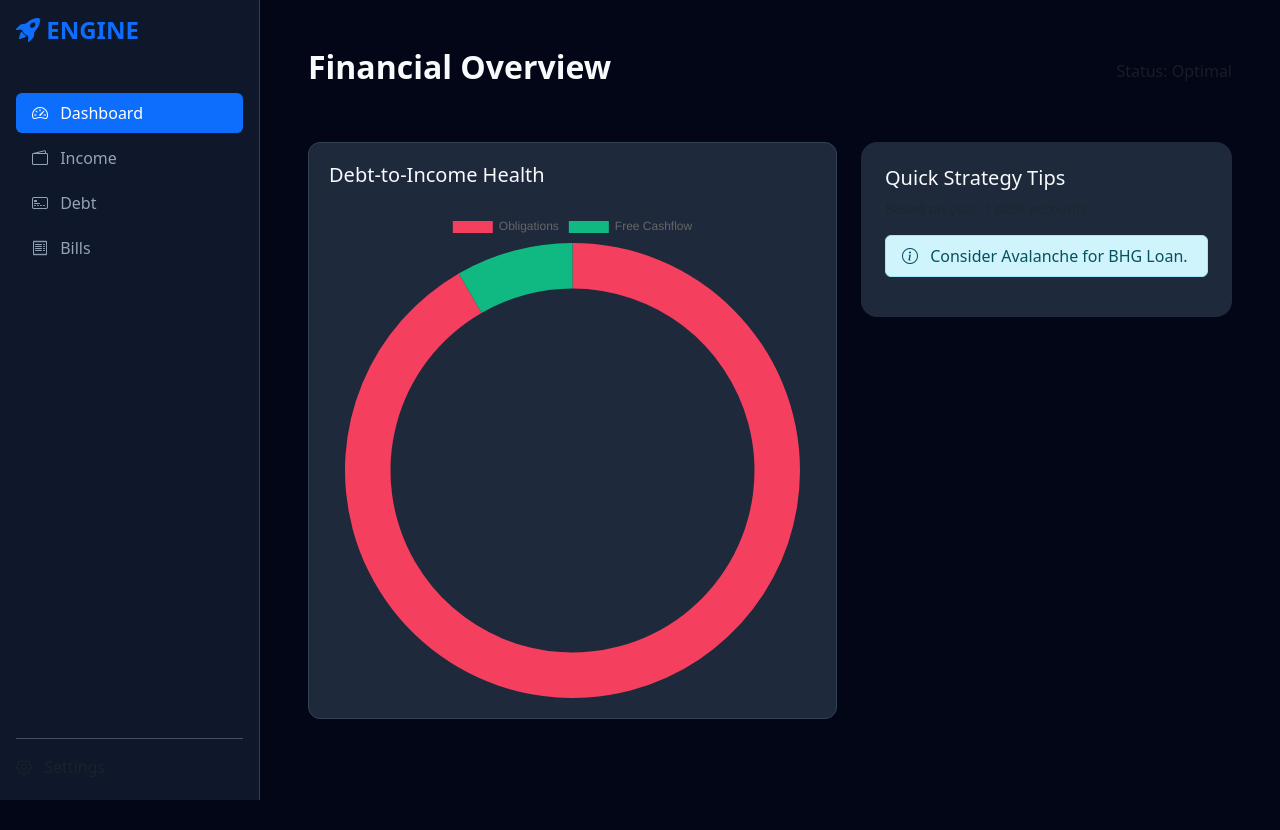
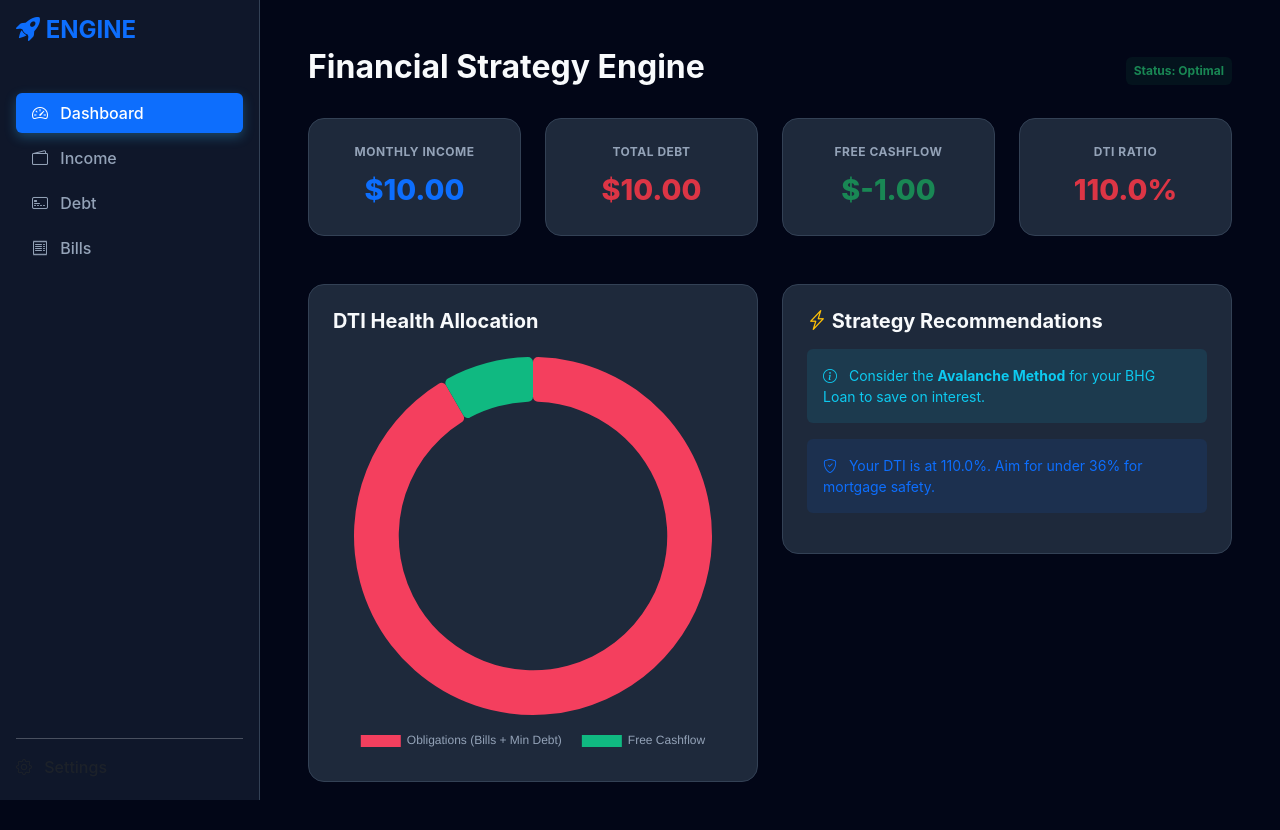
Before and after one commit to GrantM28/MadFinance, a Flask app: page / in a window 1280 px wide. Before the commit the page ends 800 px from the top, so only its background shows below. Run offline with Flask 3, Linux system fonts and the light colour scheme; tables that the repository leaves empty hold one stand-in row (values such as "Sample post").

Commit message:
ui changes

```diff
--- a/app/static/script.js
+++ b/app/static/script.js
@@ -0,0 +1,42 @@
+/**
+ * Finance Strategy Engine - Frontend Logic
+ */
+
+function initDtiChart(obligations, freeCashflow) {
+    const ctx = document.getElementById('dtiChart').getContext('2d');
+
+    // Check if chart already exists to prevent canvas errors
+    if (window.dtiChartInstance) {
+        window.dtiChartInstance.destroy();
+    }
+
+    window.dtiChartInstance = new Chart(ctx, {
+        type: 'doughnut',
+        data: {
+            labels: ['Obligations (Bills + Min Debt)', 'Free Cashflow'],
+            datasets: [{
+                data: [obligations, freeCashflow],
+                backgroundColor: [
+                    '#f43f5e', // Danger/Red
+                    '#10b981'  // Success/Green
+                ],
+                hoverOffset: 15,
+                borderWidth: 0,
+                borderRadius: 5
+            }]
+        },
+        options: {
+            cutout: '75%',
+            plugins: {
+                legend: {
+                    position: 'bottom',
+                    labels: {
+                        color: '#94a3b8',
+                        padding: 20,
+                        font: { size: 12, weight: '500' }
+                    }
+                }
+            }
+        }
+    });
+}
--- a/app/static/style.css
+++ b/app/static/style.css
@@ -4,85 +4,35 @@
     --card-bg: #1e293b;
     --primary: #38bdf8;
     --accent: #818cf8;
+    --text-muted: #94a3b8;
 }
 
-body { background-color: var(--bg-main); color: #f8fafc; overflow-x: hidden; }
+body { background-color: var(--bg-main); color: #f8fafc; font-family: 'Inter', sans-serif; }
 
-.sidebar {
-    width: 260px;
-    height: 100vh;
-    background: var(--side-nav);
-    position: fixed;
-    border-right: 1px solid #334155;
+/* Sidebar & Layout */
+.sidebar { width: 260px; height: 100vh; background: var(--side-nav); position: fixed; border-right: 1px solid #334155; }
+.content-area { margin-left: 260px; min-height: 100vh; }
+.nav-link { color: var(--text-muted); font-weight: 500; border-radius: 8px; margin-bottom: 5px; transition: 0.2s; }
+.nav-link:hover { background: rgba(56, 189, 248, 0.1); color: var(--primary); }
+.nav-link.active { background: var(--primary); color: #fff; box-shadow: 0 4px 12px rgba(56, 189, 248, 0.3); }
+
+/* Stat Cards & Metrics */
+.stat-card { background: var(--card-bg); border: 1px solid #334155; border-radius: 16px; padding: 1.5rem; transition: 0.3s; }
+.stat-card:hover { border-color: var(--primary); transform: translateY(-2px); }
+
+.metric-label { color: var(--text-muted); font-size: 0.75rem; text-transform: uppercase; font-weight: 700; letter-spacing: 0.5px; }
+.metric-value { font-size: 1.8rem; font-weight: 800; margin-top: 0.4rem; color: #fff; }
+
+/* FORM FIX: Legibility for Add Source/Debt/Bills */
+.form-control, .form-select {
+    background-color: #0f172a !important;
+    border: 1px solid #334155 !important;
+    color: #ffffff !important; /* Forces text to be white */
+    font-weight: 500;
 }
 
-.content-area { margin-left: 260px; min-height: 100vh; }
+.form-control::placeholder { color: #475569; }
+.form-control:focus { border-color: var(--primary) !important; box-shadow: 0 0 0 2px rgba(56, 189, 248, 0.2); outline: none; }
 
-.nav-link { color: #94a3b8; font-weight: 500; border-radius: 8px; margin-bottom: 5px; }
-.nav-link:hover { background: rgba(56, 189, 248, 0.1); color: var(--primary); }
-.nav-link.active { background: var(--primary); color: #fff; }
-
-.stat-card {
-    background: var(--card-bg);
-    border: 1px solid #334155;
-    border-radius: 12px;
-    padding: 1.5rem;
-}
-
-.chart-container {
-    background: var(--card-bg);
-    padding: 20px;
-    border-radius: 12px;
-    border: 1px solid #334155;
-}
-
-.stat-card {
-    background: var(--card-bg);
-    border: 1px solid var(--border-color);
-    border-radius: 16px;
-    padding: 1.5rem;
-    transition: transform 0.2s ease;
-}
-
-.stat-card:hover {
-    transform: translateY(-4px);
-    border-color: var(--primary);
-}
-
-.metric-label {
-    color: var(--text-muted);
-    font-size: 0.75rem;
-    text-transform: uppercase;
-    font-weight: 700;
-}
-
-.metric-value {
-    font-size: 1.75rem;
-    font-weight: 800;
-    margin-top: 0.5rem;
-}
-
-.list-container {
-    background: var(--card-bg);
-    border-radius: 16px;
-    padding: 1.25rem;
-    height: 100%;
-}
-
-.data-item {
-    display: flex;
-    justify-content: space-between;
-    padding: 0.75rem 0;
-    border-bottom: 1px solid var(--border-color);
-}
-
-.data-item:last-child { border-bottom: none; }
-
-.btn-primary { background-color: var(--primary); border: none; font-weight: 600; }
-.btn-outline-custom { border: 1px solid var(--primary); color: var(--primary); font-size: 0.8rem; }
-.form-control, .form-select {
-    background-color: #0f172a;
-    border: 1px solid var(--border-color);
-    color: white;
-}
-.form-control:focus { background-color: #0f172a; color: white; border-color: var(--primary); }
+/* Dashboard Chart Size */
+.chart-container { max-width: 450px; margin: 0 auto; }
--- a/app/templates/dashboard.html
+++ b/app/templates/dashboard.html
@@ -2,26 +2,56 @@
 
 {% block content %}
 <div class="d-flex justify-content-between align-items-center mb-4">
-    <h2 class="fw-bold">Financial Overview</h2>
-    <span class="text-muted">Status: Optimal</span>
+    <h2 class="fw-bold">Financial Strategy Engine</h2>
+    <span class="badge bg-success bg-opacity-10 text-success p-2">Status: Optimal</span>
 </div>
 
 <div class="row g-4 mb-5">
+    <div class="col-md-3">
+        <div class="stat-card text-center">
+            <div class="metric-label">Monthly Income</div>
+            <div class="metric-value text-primary">${{ "%.2f"|format(summary.income) }}</div>
+        </div>
     </div>
+    <div class="col-md-3">
+        <div class="stat-card text-center">
+            <div class="metric-label">Total Debt</div>
+            <div class="metric-value text-danger">${{ "%.2f"|format(summary.total_debt) }}</div>
+        </div>
+    </div>
+    <div class="col-md-3">
+        <div class="stat-card text-center">
+            <div class="metric-label">Free Cashflow</div>
+            <div class="metric-value text-success">${{ "%.2f"|format(summary.cashflow) }}</div>
+        </div>
+    </div>
+    <div class="col-md-3">
+        <div class="stat-card text-center">
+            <div class="metric-label">DTI Ratio</div>
+            <div class="metric-value {{ 'text-danger' if summary.dti > 36 else 'text-info' }}">{{ "%.1f"|format(summary.dti) }}%</div>
+        </div>
+    </div>
+</div>
 
 <div class="row g-4">
-    <div class="col-lg-7">
-        <div class="chart-container h-100">
-            <h5 class="mb-4">Debt-to-Income Health</h5>
-            <canvas id="dtiChart"></canvas>
+    <div class="col-lg-6">
+        <div class="stat-card h-100">
+            <h5 class="mb-4 fw-bold">DTI Health Allocation</h5>
+            <div class="chart-container">
+                <canvas id="dtiChart"></canvas>
+            </div>
         </div>
     </div>
-    <div class="col-lg-5">
-        <div class="stat-card">
-            <h5>Quick Strategy Tips</h5>
-            <p class="text-muted small">Based on your {{ debt_count }} debt accounts:</p>
-            <div class="alert alert-info py-2">
-                <i class="bi bi-info-circle me-2"></i> Consider Avalanche for BHG Loan.
+    <div class="col-lg-6">
+        <div class="stat-card mb-4">
+            <h5 class="fw-bold"><i class="bi bi-lightning-charge text-warning"></i> Strategy Recommendations</h5>
+            <div class="mt-3">
+                <div class="alert alert-info border-0 bg-info bg-opacity-10 text-info small">
+                    <i class="bi bi-info-circle me-2"></i> Consider the <strong>Avalanche Method</strong> for your BHG Loan to save on interest.
+                </div>
+                <div class="alert alert-primary border-0 bg-primary bg-opacity-10 text-primary small">
+                    <i class="bi bi-shield-check me-2"></i> Your DTI is at {{ "%.1f"|format(summary.dti) }}%. Aim for under 36% for mortgage safety.
+                </div>
             </div>
         </div>
     </div>
@@ -29,19 +59,9 @@
 {% endblock %}
 
 {% block scripts %}
+<script src="{{ url_for('static', filename='script.js') }}"></script>
 <script>
-    const ctx = document.getElementById('dtiChart').getContext('2d');
-    new Chart(ctx, {
-        type: 'doughnut',
-        data: {
-            labels: ['Obligations', 'Free Cashflow'],
-            datasets: [{
-                data: [{{ summary.income - summary.cashflow }}, {{ summary.cashflow }}],
-                backgroundColor: ['#f43f5e', '#10b981'],
-                borderWidth: 0
-            }]
-        },
-        options: { cutout: '80%' }
-    });
+    // Passing Flask data to JS for the Chart
+    initDtiChart({{ summary.income - summary.cashflow }}, {{ summary.cashflow }});
 </script>
 {% endblock %}
```
